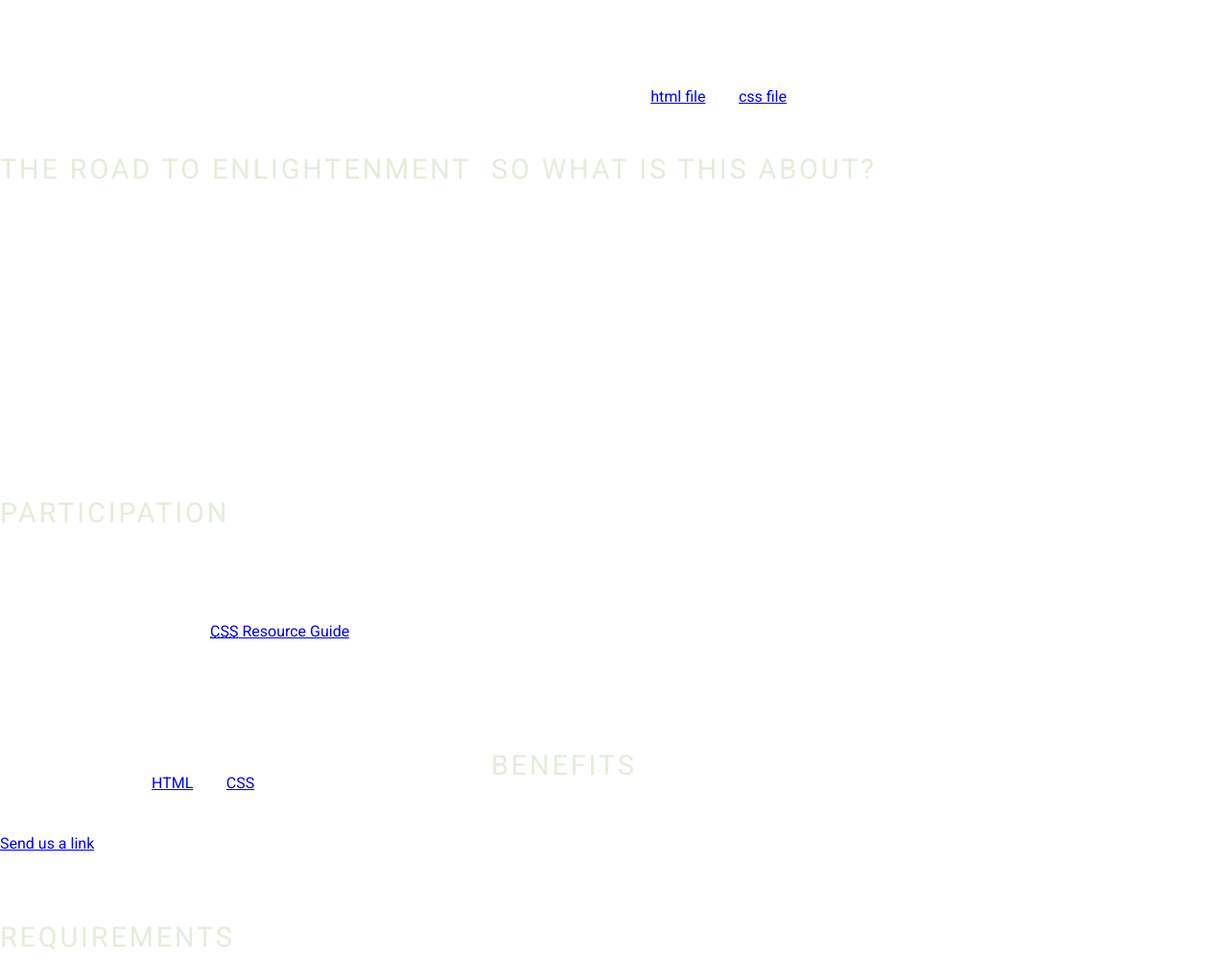
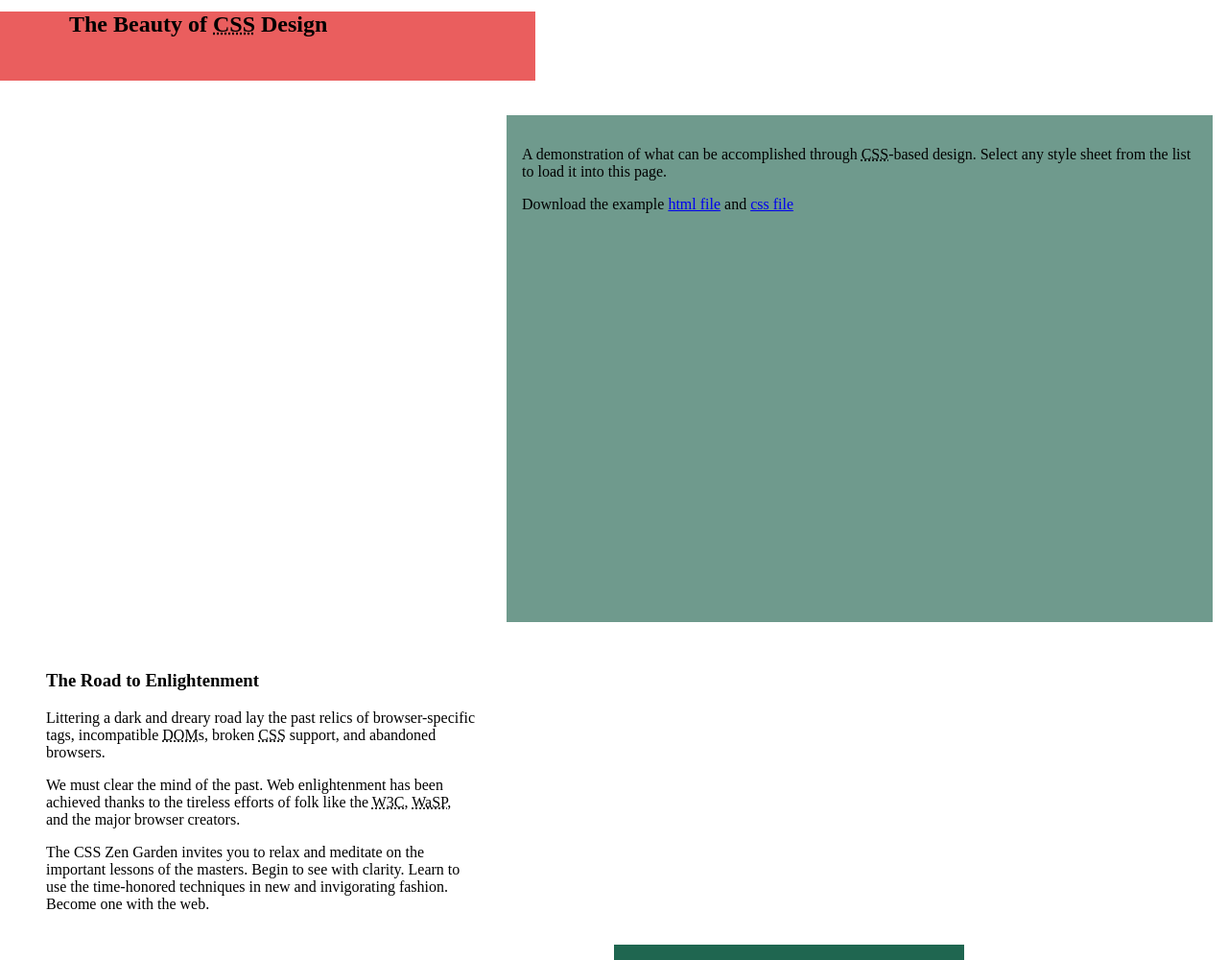
Before and after one commit to alexkev/zen-garden-wdd331, a plain HTML site: page zen-garden/index.html in a window 1280 px wide. Shown: the part 120-1120 px from the top of the page at 96% size. Drawn offline with Linux system fonts and the light colour scheme.

Commit message:
grid update

```diff
--- a/zen-garden/scss/partials/_colors.scss
+++ b/zen-garden/scss/partials/_colors.scss
@@ -8,5 +8,5 @@
 
 // additional colors
 
-$success: #74b49b; // green
+$success: $color-2; // green
 $alert: $color-3; // red
--- a/zen-garden/scss/style.scss
+++ b/zen-garden/scss/style.scss
@@ -18,7 +18,7 @@
 /* basic elements */
 
 @import 'partials/_background.scss';
-@import 'partials/_type.scss';
+// @import 'partials/_type.scss';
 @import 'partials/_colors.scss';
 
 html,
@@ -34,6 +34,7 @@
 	display: contents;
 }
 
+// layout
 .page-wrapper {
 	display: grid;
 	grid-template-columns: 40% 60%;
@@ -43,8 +44,8 @@
 		'. summary'
 		'preamble  explanation'
 		'. explanation'
-		'participation .'
-		'participation benefits'
+		'participationBenefits participationBenefits'
+		'participationBenefits participationBenefits'
 		'requirements requirements'
 		'sidebar sidebar'
 		'footer footer';
@@ -52,12 +53,15 @@
 
 .intro > header > h1 {
 	grid-area: title;
+	height: calc(15vh - 2em);
 }
 .intro > header > h2 {
 	grid-area: subtitle;
+	height: calc(15vh - 2em);
 }
 .summary {
 	grid-area: summary;
+	height: calc(70vh - 4em);
 }
 .preamble {
 	grid-area: preamble;
@@ -65,11 +69,9 @@
 .explanation {
 	grid-area: explanation;
 }
-.participation {
-	grid-area: participation;
-}
+.participation,
 .benefits {
-	grid-area: benefits;
+	grid-area: participationBenefits;
 }
 .requirements {
 	grid-area: requirements;
@@ -79,6 +81,52 @@
 }
 footer {
 	grid-area: footer;
+}
+
+// postion
+$side-margin: 3em;
+$box-margin: 1em;
+
+.intro > header > h2 {
+	background-color: $color-3;
+	width: 38vw;
+	padding-left: $side-margin;
+}
+
+.summary {
+	margin: 1em;
+	background-color: $color-2;
+	padding: $box-margin;
+}
+
+.preamble {
+	padding: $box-margin;
+	padding-left: $side-margin;
+}
+
+.explanation {
+	background-color: $color-1;
+	padding: $box-margin;
+	width: 26vw;
+	margin-top: 25vw;
+	margin-left: 10vw;
+}
+
+.participation {
+	background-color: $color-1;
+	opacity: 0.7;
+	width: 45%;
+	padding: $side-margin;
+}
+.benefits {
+	width: 40%;
+	margin-left: 55%;
+	padding: 1em;
+	position: relative;
+	top: 60%;
+	right: 0px;
+	background-color: $color-2;
+	height: 40%;
 }
 
 // NAV
@@ -106,4 +154,5 @@
 // }
 
 // NOT MOBILE - 600px or higher
-@media screen and (min-width: 600px) {}
+@media screen and (min-width: 600px) {
+}
```
Also changed, not shown: zen-garden/style.css, 1 other file.
